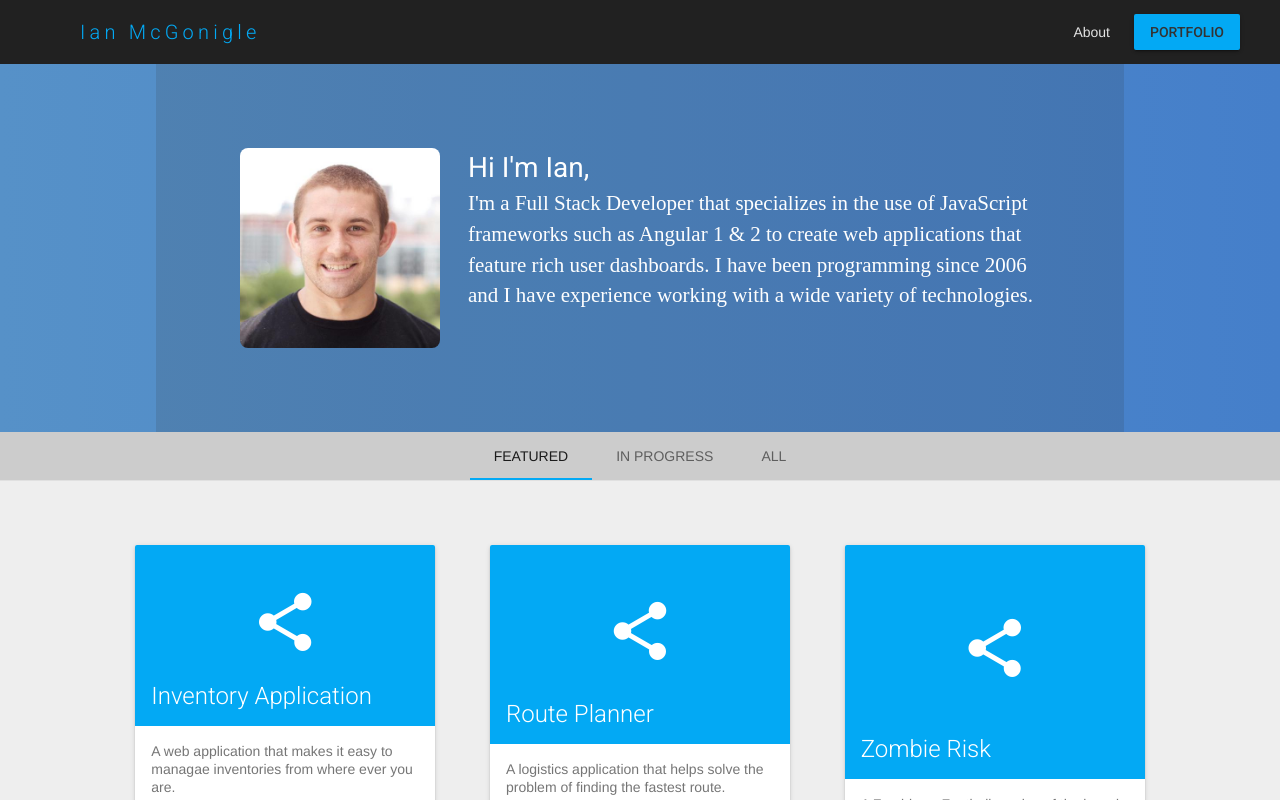
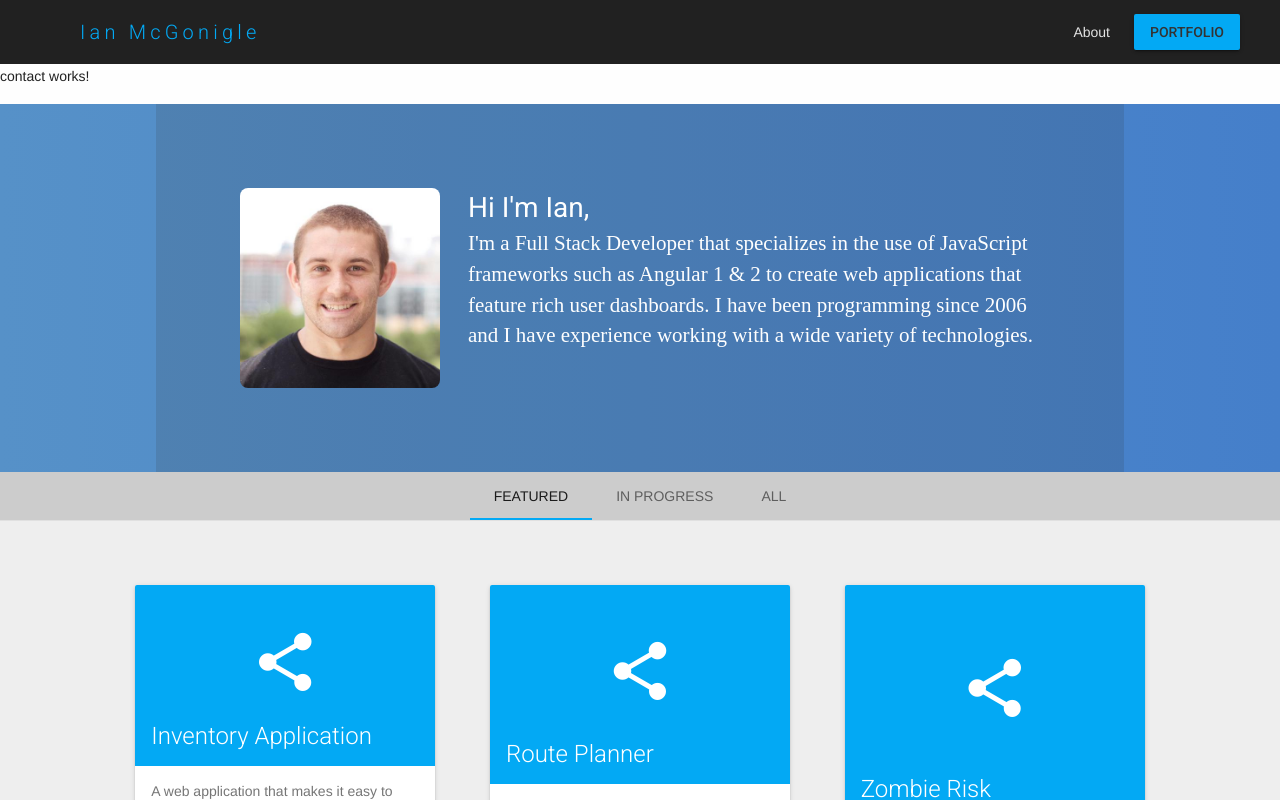
Before and after one commit to imcgonigle/Angular-Portfolio, an Angular app: page / in a window 1280 px wide. Built offline with nearby package versions, Linux system fonts and the light colour scheme; some icons are missing.

Commit message:
add contatct to root component

```diff
--- a/src/app/app.component.html
+++ b/src/app/app.component.html
@@ -1,6 +1,7 @@
 <div class="app-container mdl-layout mdl-js-layout mdl-layout--fixed-header">
     <app-header [title]="title" class="mdl-layout__header mdl-layout__header--scroll"></app-header>
     <main class="mdl-layout__content">
+        <app-contact></app-contact>
         <app-about class=" mdl-shadow--2dp"></app-about>
         <app-portfolio></app-portfolio>
         <app-footer></app-footer>
```
